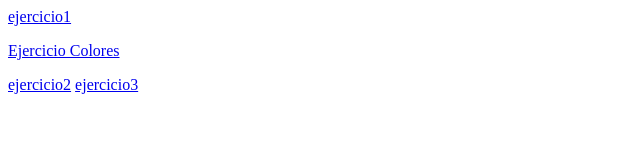
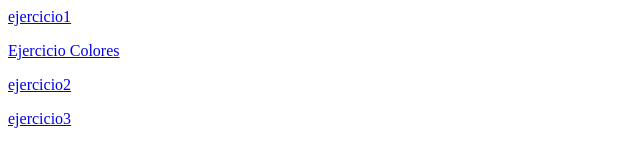
Before and after one commit to YuriyBaran/SMR, a plain HTML site: page index.html in a window 1280 px wide. Shown: the whole page, without its empty margins (0-640 px from the left). Drawn offline with Linux system fonts and the light colour scheme.

Commit message:
Add files via upload

```diff
--- a/index.html
+++ b/index.html
@@ -10,8 +10,8 @@
         </select> -->
         <a class="boton" href="/ejercicio 1/ej1.html"  >ejercicio1</a>
         <p> <a class="boton" href="/ejercicioColoresRicardo/ejercicioRicardoColores.html" >Ejercicio Colores</a> </p>
-        <a class="boton" href="/ejercicio 2/ej2.html"  >ejercicio2</a>
-        <a class="boton" href="/ejercicio 3/ej3.html"  >ejercicio3</a>
+        <p><a class="boton" href="/ejercicio 2/ej2.html"  >ejercicio2</a></p>
+        <p><a class="boton" href="/ejercicio 3/ej3.html"  >ejercicio3</a></p>
         <!-- <a class="boton" href="sandra.html"  >Para Snadra</a> -->
         <!-- <a class="boton" href="ejercicio2.html"  >ejercicio2</a> -->
     </body>
```
